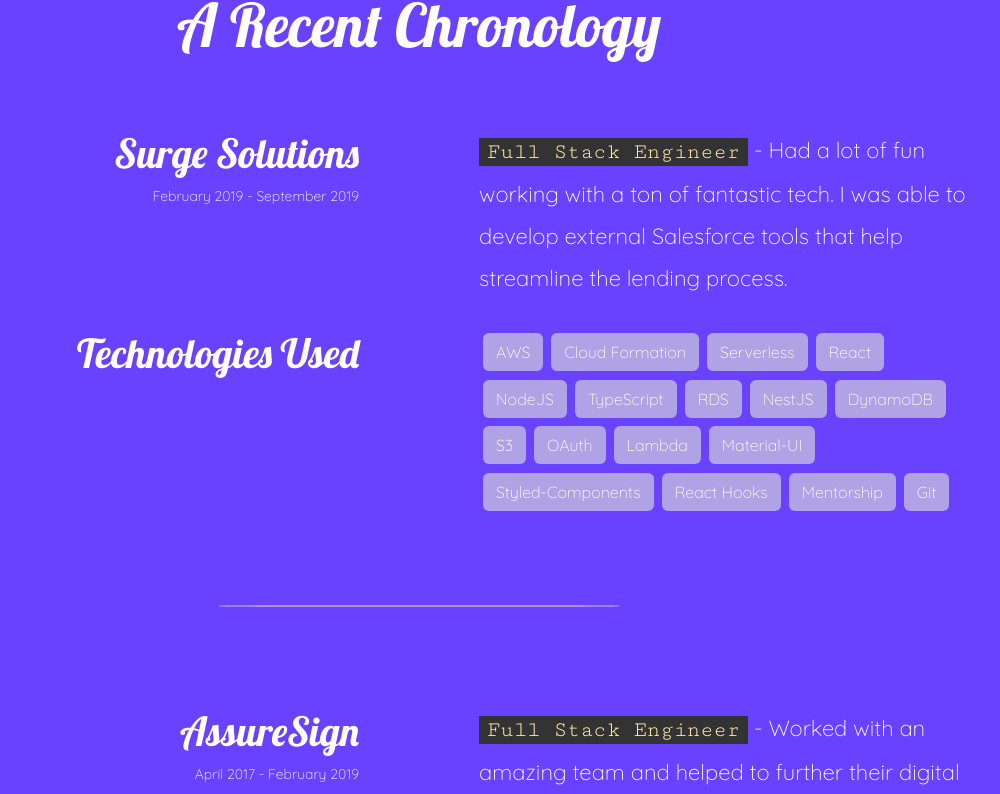
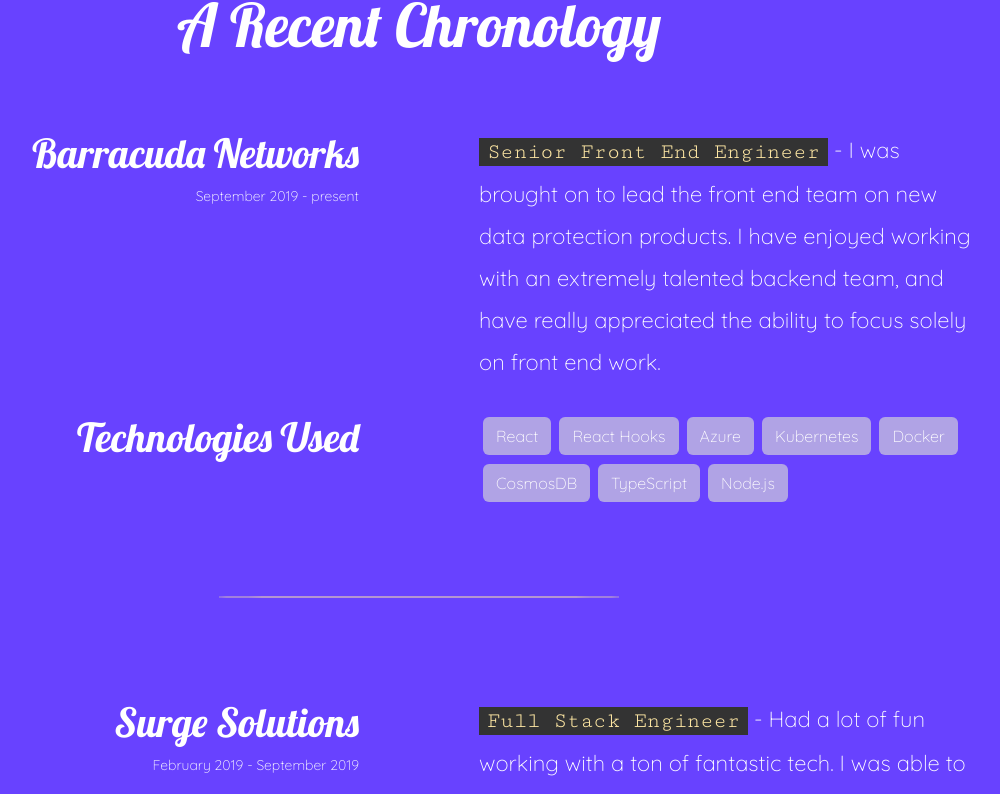
Before and after one commit to jdirosa/resume, a React (Create React App) app: page / in a window 1280 px wide. Shown: the part 1772-2566 px from the top of the page, without its empty margins (221-1221 px from the left). Built offline with nearby package versions, Linux system fonts and the light colour scheme.

Commit message:
Added new work history

```diff
--- a/src/components/timeline/data.ts
+++ b/src/components/timeline/data.ts
@@ -6,6 +6,23 @@
   title: string;
 }
 export const Works: Work[] = [
+  {
+    company: 'Barracuda Networks',
+    dates: 'September 2019 - present',
+    description:
+      'I was brought on to lead the front end team on new data protection products. I have enjoyed working with an extremely talented backend team, and have really appreciated the ability to focus solely on front end work.',
+    title: 'Senior Front End Engineer',
+    skills: [
+      'React',
+      'React Hooks',
+      'Azure',
+      'Kubernetes',
+      'Docker',
+      'CosmosDB',
+      'TypeScript',
+      'Node.js',
+    ],
+  },
   {
     company: 'Surge Solutions',
     dates: 'February 2019 - September 2019',
@@ -16,7 +33,7 @@
       'Cloud Formation',
       'Serverless',
       'React',
-      'NodeJS',
+      'Node.js',
       'TypeScript',
       'RDS',
       'NestJS',
```
